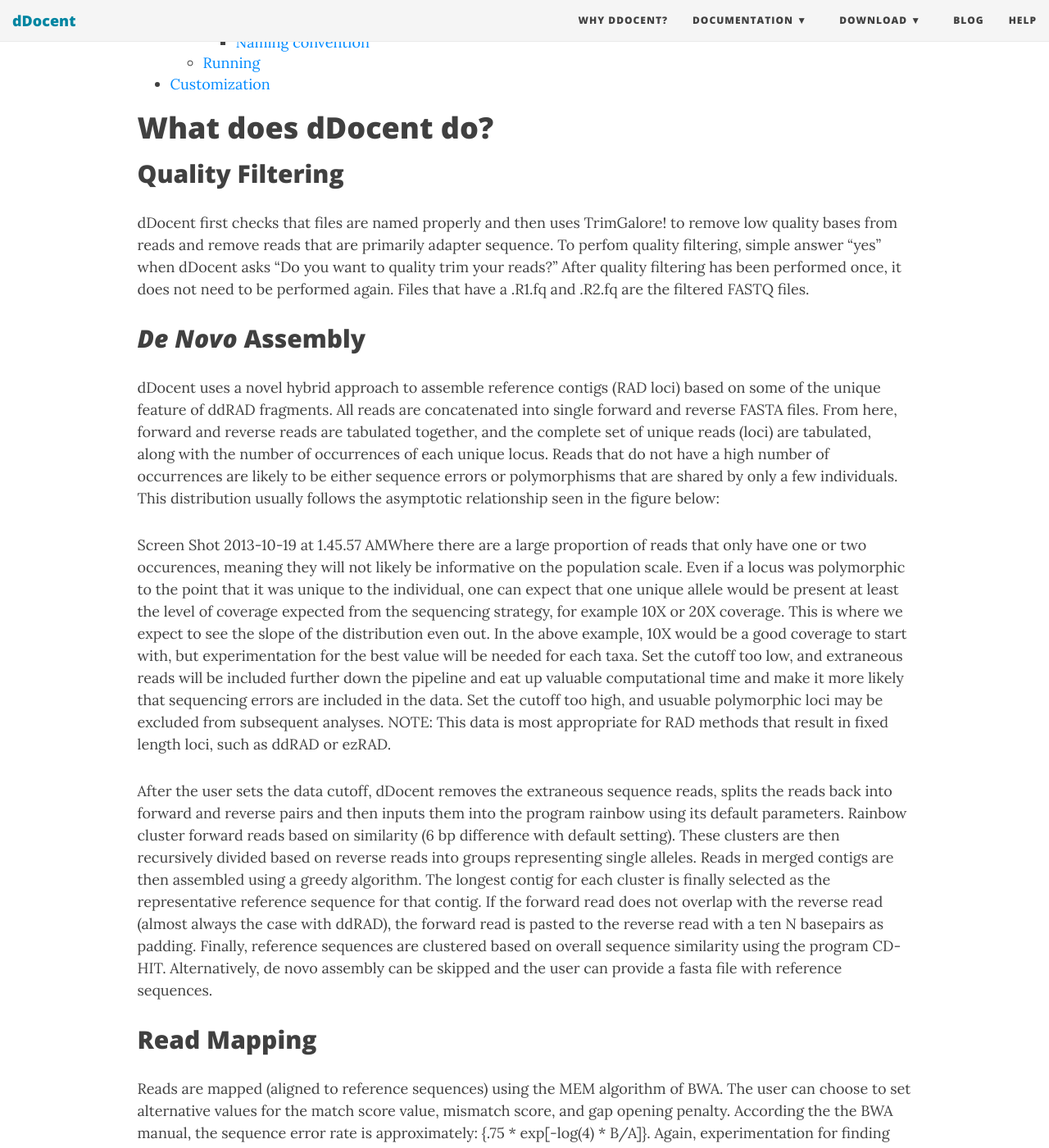
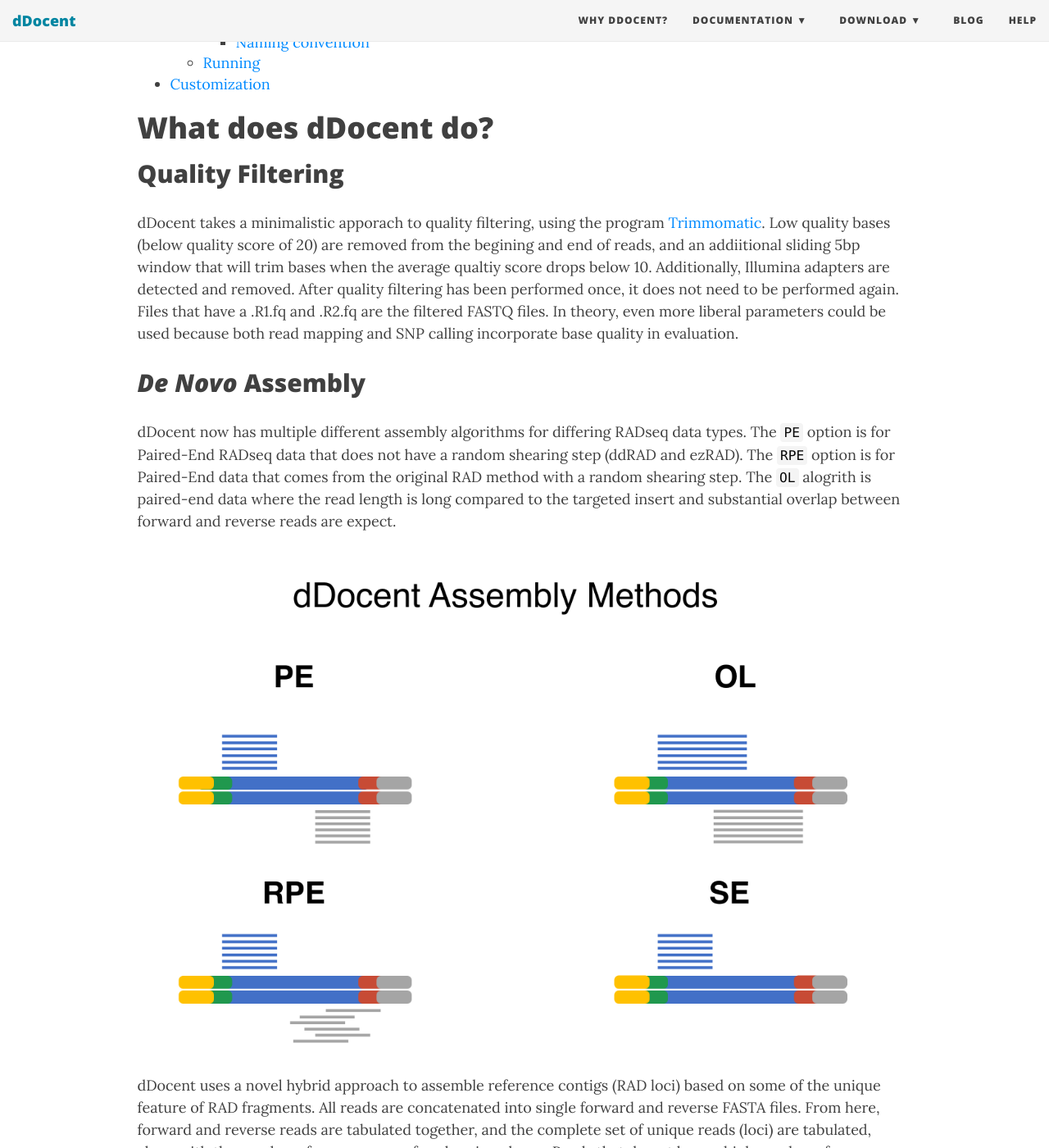
Before and after one commit to jpuritz/dDocent, a Jekyll site: the page built from UserGuide.md, in a window 1280 px wide and 1400 px high, scrolled down 564 px. Shown: the whole window at 82% size. Built offline with Jekyll 4.4.1, drawn with Linux system fonts in a browser that asks for light colours; nearby versions of some CDN libraries; some of the changed text lies outside the part shown.

Commit message:
Update UserGuide.md

```diff
--- a/UserGuide.md
+++ b/UserGuide.md
@@ -22,10 +22,15 @@ subtitle: Everything there is to know
 # What does dDocent do?
 
 ## Quality Filtering
-dDocent first checks that files are named properly and then uses TrimGalore! to remove low quality bases from reads and remove reads that are primarily adapter sequence.  To perfom quality filtering, simple answer “yes” when dDocent asks “Do you want to quality trim your reads?”  After quality filtering has been performed once, it does not need to be performed again.  Files that have a .R1.fq and .R2.fq are the filtered FASTQ files.
+dDocent takes a minimalistic apporach to quality filtering, using the program [Trimmomatic](http://www.usadellab.org/cms/?page=trimmomatic).  Low quality bases (below quality score of 20) are removed from the begining and end of reads, and an addiitional sliding 5bp window that will trim bases when the average qualtiy score drops below 10.  Additionally, Illumina adapters are detected and removed.  After quality filtering has been performed once, it does not need to be performed again.  Files that have a .R1.fq and .R2.fq are the filtered FASTQ files.  In theory, even more liberal parameters could be used because both read mapping and SNP calling incorporate base quality in evaluation.
 
 ## *De Novo* Assembly
-dDocent uses a novel hybrid approach to assemble reference contigs (RAD loci) based on some of the unique feature of ddRAD fragments.  All reads are concatenated into single forward and reverse FASTA files.  From here, forward and reverse reads are tabulated together, and the complete set of unique reads (loci) are tabulated, along with the number of occurrences of each unique locus.  Reads that do not have a high number of occurrences are likely to be either sequence errors or polymorphisms that are shared by only a few individuals.  This distribution usually follows the asymptotic relationship seen in the figure below:
+dDocent now has multiple different assembly algorithms for differing RADseq data types.  The `PE` option is for Paired-End RADseq data that does not have a random shearing step (ddRAD and ezRAD).  The `RPE` option is for Paired-End data that comes from the original RAD method with a random shearing step.  The `OL` alogrith is paired-end data where the read length is long compared to the targeted insert and substantial overlap between forward and reverse reads are expect.
+
+![alt text](/ddassembly.png)
+
+
+dDocent uses a novel hybrid approach to assemble reference contigs (RAD loci) based on some of the unique feature of RAD fragments.  All reads are concatenated into single forward and reverse FASTA files.  From here, forward and reverse reads are tabulated together, and the complete set of unique reads (loci) are tabulated, along with the number of occurrences of each unique locus.  Reads that do not have a high number of occurrences are likely to be either sequence errors or polymorphisms that are shared by only a few individuals.  This distribution usually follows the asymptotic relationship seen in the figure below:
 
 Screen Shot 2013-10-19 at 1.45.57 AMWhere there are a large proportion of reads that only have one or two occurences, meaning they will not likely be informative on the population scale.  Even if a locus was polymorphic to the point that it was unique to the individual, one can expect that one unique allele would be present at least the level of coverage expected from the sequencing strategy, for example 10X or 20X coverage.  This is where we expect to see the slope of the distribution even out.  In the above example, 10X would be a good coverage to start with, but experimentation for the best value will be needed for each taxa.  Set the cutoff too low, and extraneous reads will be included further down the pipeline and eat up valuable computational time and make it more likely that sequencing errors are included in the data.  Set the cutoff too high, and usuable polymorphic loci may be excluded from subsequent analyses.  NOTE: This data is most appropriate for RAD methods that result in fixed length loci, such as ddRAD or ezRAD.
 
```
